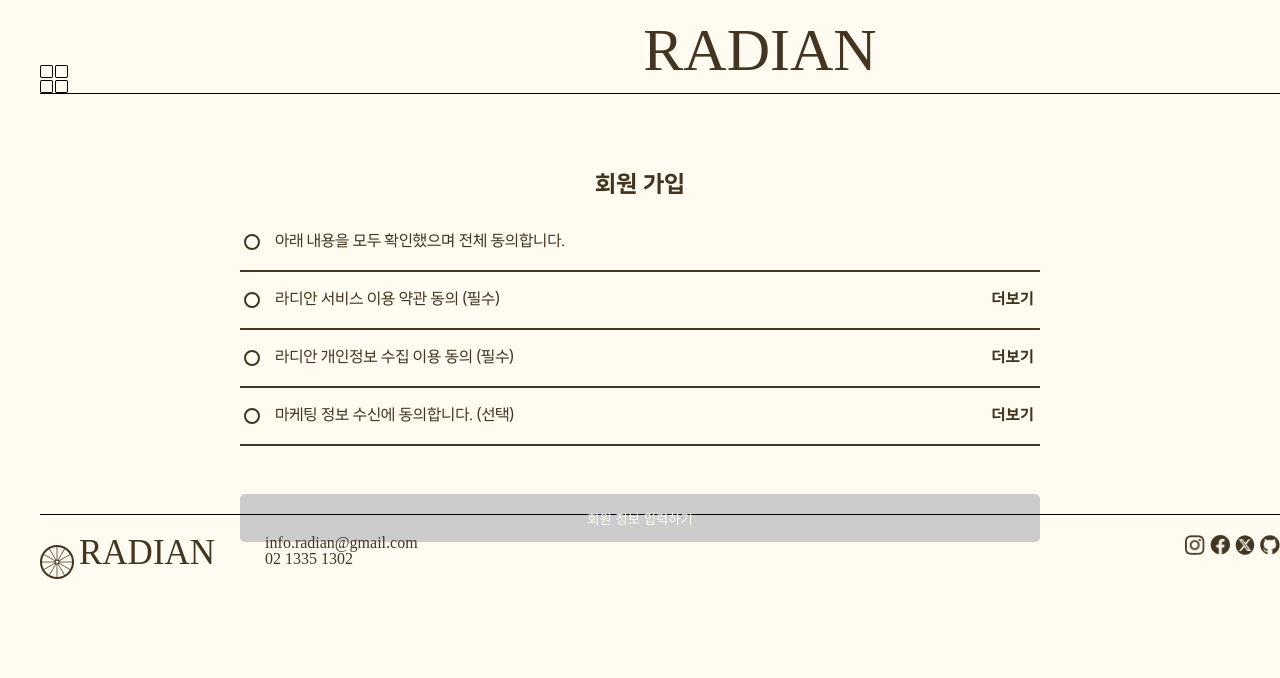
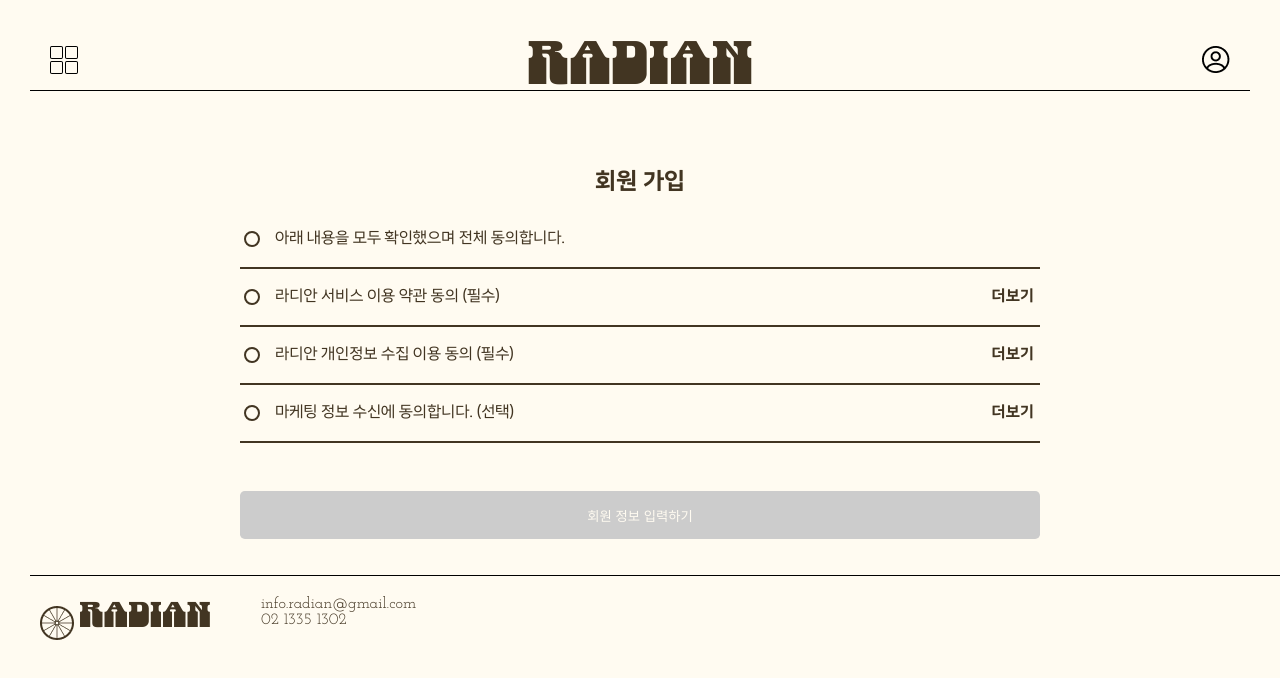
Before and after one commit to ormcamp-fe-3rd/radian, a React (Vite) app: page /register in a window 1280 px wide. Shown: the top 678 px of the page. Built offline with nearby package versions, Linux system fonts and the light colour scheme.

Commit message:
[수정] 헤더, 푸터 도연님 css 적용

```diff
--- a/src/styles/Footer.css
+++ b/src/styles/Footer.css
@@ -1,14 +1,33 @@
+@font-face {
+  font-family: 'Danfo';
+  src: url('../../public/fonts/Danfo/Danfo-Regular-VariableFont_ELSH.ttf')
+    format('woff2');
+  font-weight: 100;
+}
+
+@font-face {
+  font-family: 'JosefinSlab';
+  src: url('../../public/fonts/JosefinSlab/JosefinSlab-VariableFont_wght.ttf')
+    format('woff2');
+  font-weight: 700;
+}
+
 .footer-container {
+  width: auto;
+  min-width: 1440px;
   height: 74px;
   display: flex;
   justify-content: space-between;
   border-top: 1px solid black;
-  margin: 0 0 70px 40px;
+  margin: 64px 30px 70px 30px;
+  background-color: #fffbf1;
 }
 
 .footer-info {
+  font-family: 'JosefinSlab';
   display: flex;
-  margin-top: 20px;
+  margin: 20px 0px 0px 10px;
+  color: #423522;
 }
 
 .footer-logo {
@@ -26,11 +45,12 @@
   font-family: 'Danfo';
   font-size: 35px;
   margin: 0 0 15px 5px;
+  color: #423522;
 }
 
 .icon-sns {
   display: flex;
-  margin-top: 20px;
+  margin: 20px 10px 0 0;
   gap: 5px;
 }
 
--- a/src/styles/Header.css
+++ b/src/styles/Header.css
@@ -1,19 +1,31 @@
+@font-face {
+  font-family: 'Danfo';
+  src: url('../../public/fonts/Danfo/Danfo-Regular-VariableFont_ELSH.ttf')
+    format('woff2');
+  font-weight: 100;
+}
+
 .header-container {
-  min-width: 1440px;
+  max-width: 1440px;
+  width: auto;
   display: grid;
   grid-template-columns: repeat(3, 1fr);
-  margin: 20px 0 0 40px;
+  margin: 30px 30px 20px 30px;
   border-bottom: 1px solid black;
+  background-color: #fffbf1;
+  align-items: center;
 }
 
 .go-list {
   width: 28px;
   height: 28px;
-  margin-top: 45px;
+  justify-self: start;
+  margin-left: 20px;
 }
 
 .logo-title {
   text-align: center;
+  justify-self: center;
 }
 
 .logo-link {
@@ -30,7 +42,6 @@
 .go-profile {
   width: 28px;
   height: 28px;
-  display: flex;
-  margin-left: auto;
-  margin-top: 45px;
+  justify-self: end;
+  margin-right: 20px;
 }
--- a/src/styles/Home.css
+++ b/src/styles/Home.css
@@ -49,7 +49,7 @@
   font-size: 3rem;
   line-height: 4rem;
   text-align: left;
-  width: 80%;
+  width: 90%;
   margin: 0 auto;
   padding: 4rem 0 4rem;
   opacity: 0;
@@ -58,7 +58,7 @@
 }
 
 .company-message {
-  width: 80%;
+  width: 90%;
   margin: 0 auto;
   padding: 2rem 0;
   font-family: line-seed;
@@ -80,20 +80,6 @@
   background-color: var(--sub-color);
 }
 
-.image-container {
-  height: 100vh;
-  min-width: 10rem;
-  background-color: var(--main-color);
-  border: 1px solid var(--main-color);
-  margin: auto;
-  border-radius: 0.25rem;
-  position: sticky;
-  top: 0;
-  transition: all 0.3s;
-  overflow: hidden;
-  z-index: 10;
-}
-
 .home-content-container {
   display: flex;
   gap: 1.25em;
@@ -112,10 +98,25 @@
   display: flex;
 }
 
+.image-container {
+  height: 100vh;
+  min-width: 20rem;
+  background-color: var(--main-color);
+  border: 1px solid var(--main-color);
+  margin: auto;
+  border-radius: 0.25rem;
+  position: sticky;
+  top: 0;
+  transition: all 0.3s;
+  overflow: hidden;
+  z-index: 10;
+}
+
 .home-main-image {
   height: 100%;
   width: 100%;
   object-fit: cover;
+  position: absolute;
 }
 
 .home-sub-image {
@@ -151,11 +152,11 @@
     margin: 0 auto;
   }
 
-  .index-video {
+  /* .index-video {
     top: 0%;
     left: 50%;
     transform: translate(-50%, -30%);
-  }
+  } */
 }
 
 @media (max-width: 402px) {
@@ -175,9 +176,9 @@
     transition: all 0.5s ease;
   }
 
-  .index-video {
+  /* .index-video {
     top: 0%;
     left: 50%;
     transform: translate(-40%, -30%);
-  }
+  } */
 }
```
